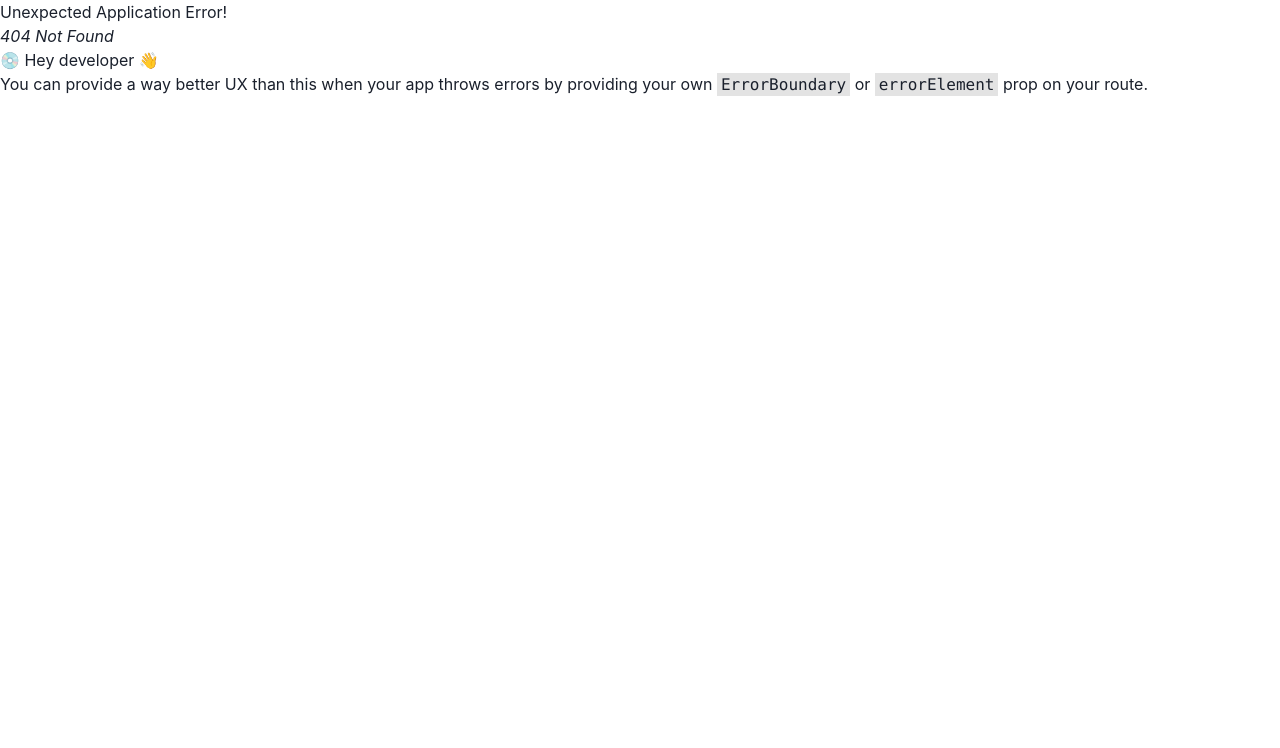
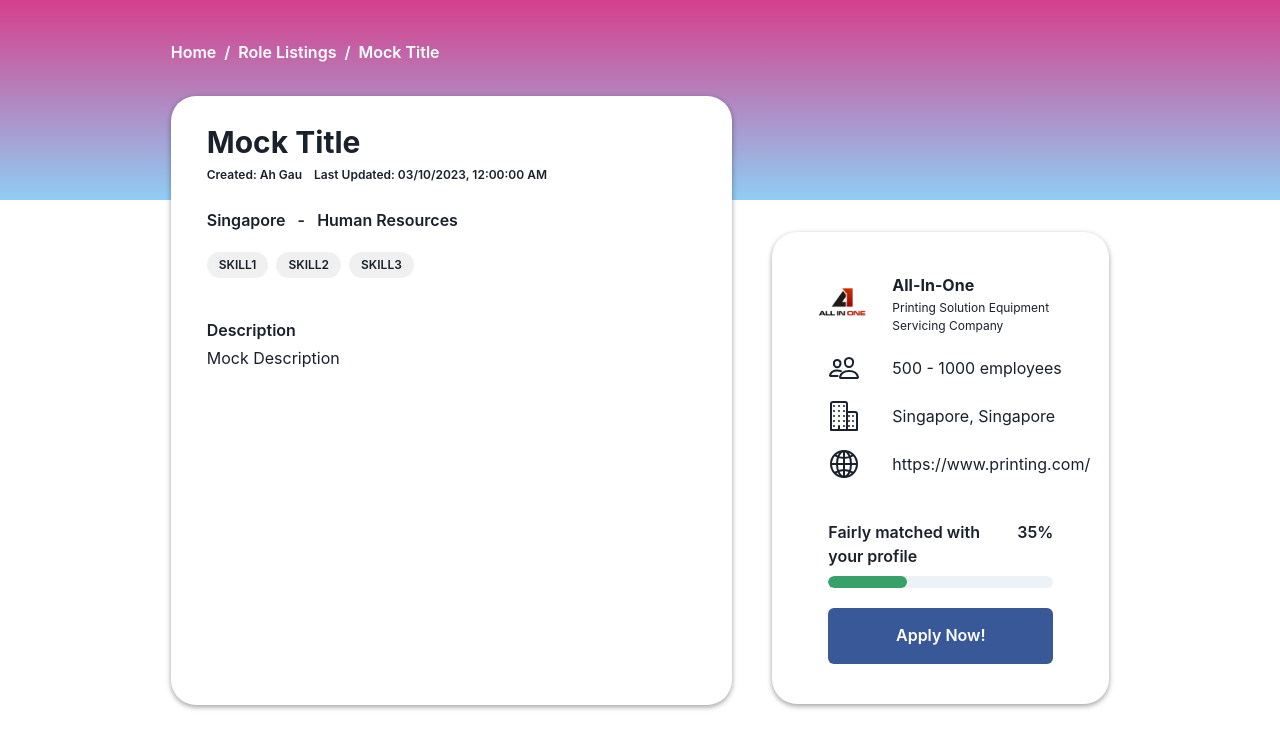
Before and after one commit to boonyeow/SPM2023, a React (Vite) app in the folder sbrb-frontend/: page /roles/1 in a window 1280 px wide. Before the commit this address had no page. Shown: the top 748 px of the page. Built offline with nearby package versions, Linux system fonts and the light colour scheme.

Commit message:
feat: SPM-7 specific role listing (#13)
* Added page and mocked integration with backend
* finalized UI for specific role listing

```diff
--- /dev/null
+++ b/sbrb-frontend/src/components/InfoCard.jsx
@@ -0,0 +1,98 @@
+import {
+  Box,
+  Button,
+  Card,
+  CardBody,
+  CardFooter,
+  CardHeader,
+  Flex,
+  HStack,
+  Heading,
+  Icon,
+  Image,
+  Link,
+  Progress,
+  Spacer,
+  Text,
+  VStack,
+} from "@chakra-ui/react";
+import {
+  IoBusinessOutline,
+  IoGlobeOutline,
+  IoPeopleOutline,
+} from "react-icons/io5";
+
+const InfoCard = ({ progress }) => {
+  let progressText;
+  if (progress >= 0 && progress < 25) {
+    progressText = "Poorly matched with your profile";
+  } else if (progress >= 25 && progress < 50) {
+    progressText = "Fairly matched with your profile";
+  } else if (progress >= 50 && progress < 75) {
+    progressText = "Decently matched with your profile!";
+  } else if (progress >= 75 && progress <= 100) {
+    progressText = "Perfectly match with your profile!";
+  }
+  return (
+    <Card
+      boxShadow="0 2px 4px rgba(0, 0, 0, 0.2), 0 2px 6px rgba(0, 0, 0, 0.2)" // Adjust the values as needed
+      borderRadius="25px">
+      <CardHeader pb={0}>
+        <Flex>
+          <Image
+            boxSize="100px"
+            objectFit="cover"
+            src="/logo.png"
+            alt="All-In-One Logo"
+          />
+          <Box mt={6}>
+            <Heading size="sm">All-In-One</Heading>
+            <Text mt={1} fontSize="xs">
+              Printing Solution Equipment Servicing Company
+            </Text>
+          </Box>
+        </Flex>
+      </CardHeader>
+      <CardBody pt={0} pl={14}>
+        <VStack align="flex-start" spacing={4} fontSize="md">
+          <HStack spacing={8}>
+            <Icon as={IoPeopleOutline} boxSize={8} />
+            <Text>500 - 1000 employees</Text>
+          </HStack>
+          <HStack spacing={8}>
+            <Icon as={IoBusinessOutline} boxSize={8} />
+            <Text>Singapore, Singapore</Text>
+          </HStack>
+          <HStack spacing={8}>
+            <Icon as={IoGlobeOutline} boxSize={8} />
+            <Link href="https://www.smu.edu.sg/" isExternal>
+              https://www.printing.com/
+            </Link>
+          </HStack>
+        </VStack>
+      </CardBody>
+      <CardFooter pt={5} px={14}>
+        <Box w="100%">
+          <Flex fontWeight="semibold" mb={2}>
+            <Text>{progressText}</Text>
+            <Spacer />
+            <Text>{progress}%</Text>
+          </Flex>
+          <Progress
+            colorScheme="green"
+            size="md"
+            value={progress}
+            borderRadius="25px"
+          />
+          <Box my={5}>
+            <Button w="100%" h={14} colorScheme="facebook">
+              Apply Now!
+            </Button>
+          </Box>
+        </Box>
+      </CardFooter>
+    </Card>
+  );
+};
+
+export default InfoCard;
--- /dev/null
+++ b/sbrb-frontend/src/components/RoleCard.jsx
@@ -0,0 +1,103 @@
+import {
+  Badge,
+  Box,
+  Card,
+  CardBody,
+  CardHeader,
+  Flex,
+  Heading,
+  Skeleton,
+  SkeletonText,
+  Stack,
+  Text,
+} from "@chakra-ui/react";
+
+const RoleCard = ({
+  title,
+  description,
+  skillsRequired,
+  country,
+  department,
+  creator,
+  dateCreated,
+  isLoading,
+}) => {
+  return (
+    <Card
+      py={2}
+      px={4}
+      boxShadow="0 2px 4px rgba(0, 0, 0, 0.2), 0 2px 6px rgba(0, 0, 0, 0.2)" // Adjust the values as needed
+      borderRadius="25px"
+      h={`calc(100% + 137px)`}>
+      <CardHeader>
+        {isLoading ? (
+          <Stack>
+            <Skeleton height="30px" />
+            <Skeleton height="5px" width="300px" />
+          </Stack>
+        ) : (
+          <>
+            <Heading size="lg">{title}</Heading>
+            <Flex mt={3} fontWeight="semibold">
+              <Text as="sub" mr={3}>
+                Created: {creator}
+              </Text>
+              <Text as="sub">Last Updated: {dateCreated}</Text>
+            </Flex>
+          </>
+        )}
+      </CardHeader>
+      <CardBody pt={4} pb={8}>
+        <Box mb={5}>
+          {isLoading ? (
+            <Skeleton height="10px" width="200px" />
+          ) : (
+            <Text fontWeight="semibold">
+              {country} &nbsp; - &nbsp; {department}
+            </Text>
+          )}
+        </Box>
+        <Box spacing={2} mb={8}>
+          {isLoading ? (
+            <Flex>
+              {new Array(4).fill(0).map((_, index) => {
+                return (
+                  <Skeleton key={index} width="75px" height="17px" mr={3} />
+                );
+              })}
+            </Flex>
+          ) : (
+            skillsRequired.map((skill, index) => {
+              return (
+                <Badge
+                  as="span"
+                  key={index}
+                  bg="blackAlpha.100"
+                  py={1}
+                  px={3}
+                  mr={2}
+                  mb={2}
+                  borderRadius="full"
+                  fontWeight="semibold">
+                  {skill}
+                </Badge>
+              );
+            })
+          )}
+        </Box>
+        <Box>
+          <Text fontWeight="semibold" mb={1}>
+            Description
+          </Text>
+          {isLoading ? (
+            <SkeletonText mt="4" noOfLines={4} spacing="4" skeletonHeight="2" />
+          ) : (
+            <Text whiteSpace="pre-wrap">{description}</Text>
+          )}
+        </Box>
+      </CardBody>
+    </Card>
+  );
+};
+
+export default RoleCard;
--- a/sbrb-frontend/src/main.jsx
+++ b/sbrb-frontend/src/main.jsx
@@ -3,11 +3,16 @@ import React from "react";
 import ReactDOM from "react-dom/client";
 import { RouterProvider } from "react-router-dom";
 import router from "./router";
+import { QueryClient, QueryClientProvider } from "@tanstack/react-query";
+
+const queryClient = new QueryClient();
 
 ReactDOM.createRoot(document.getElementById("root")).render(
   <React.StrictMode>
-    <ChakraProvider>
-      <RouterProvider router={router} />
-    </ChakraProvider>
+    <QueryClientProvider client={queryClient}>
+      <ChakraProvider>
+        <RouterProvider router={router} />
+      </ChakraProvider>
+    </QueryClientProvider>
   </React.StrictMode>
 );
--- /dev/null
+++ b/sbrb-frontend/src/pages/RoleView.jsx
@@ -0,0 +1,136 @@
+import InfoCard from "../components/InfoCard";
+import RoleCard from "../components/RoleCard";
+// import Swal from "sweetalert2";
+// import axios from "axios";
+import { formatDateTime } from "../service";
+// import { useParams } from "react-router-dom";
+// import { useQuery } from "@tanstack/react-query";
+import {
+  Box,
+  Breadcrumb,
+  BreadcrumbItem,
+  BreadcrumbLink,
+  Flex,
+  Spacer,
+} from "@chakra-ui/react";
+import { useEffect, useState } from "react";
+
+const RoleView = () => {
+  // const apiUrl = import.meta.env.VITE_API_URL;
+  // const { id } = useParams();
+
+  const [role, setRole] = useState({
+    listing_title: "",
+    listing_desc: "",
+    skills: [],
+    country: "",
+    dept: "",
+    created_by_name: "",
+    created_date: "",
+  });
+
+  useEffect(() => {
+    setRole({
+      listing_title: "Mock Title",
+      listing_desc: "Mock Description",
+      skills: ["Skill1", "Skill2", "Skill3"],
+      country: "Singapore",
+      dept: "Human Resources",
+      created_by_name: "Ah Gau",
+      created_date: "03/10/2023",
+    });
+  }, []);
+
+  // const {
+  //   isLoading,
+  //   isError,
+  //   data: roleData,
+  // } = useQuery({
+  //   queryKey: ["todos"],
+  //   queryFn: async () => {
+  //     const res = await axios.get(`${apiUrl}/listing/${id}`);
+  //     return res.data;
+  //   },
+  //   retry: 3,
+  // });
+
+  // useEffect(() => {
+  //   if (roleData) {
+  //     setRole(roleData);
+  //   }
+  // }, [roleData]);
+
+  // useEffect(() => {
+  //   if (isError) {
+  //     Swal.fire({
+  //       title: "Error!",
+  //       text: "Redirecting to home page...",
+  //       icon: "error",
+  //     });
+
+  //     setTimeout(() => {
+  //       window.location.href = "/";
+  //     }, 2000);
+  //   }
+  // }, [isError]);
+
+  return (
+    <>
+      <Box position="relative">
+        <Box
+          bgGradient={[
+            "linear(to-b,  pink.500, purple.300)",
+            "linear(to-tr, teal.300, yellow.400)",
+            "linear(to-t, blue.200, pink.500)",
+          ]}
+          w="100%"
+          h="200px" // Adjust the height as needed
+        ></Box>
+        <Flex justify="space-between" px={4} py={8}>
+          <Spacer />
+          <Box
+            position="relative" // To make it overlap with the image
+            top={-48} // To make it protrude the bottom of the image
+            w="45%">
+            <Box mb={8} color="white" fontWeight="semibold">
+              <Breadcrumb>
+                <BreadcrumbItem>
+                  <BreadcrumbLink href="/">Home</BreadcrumbLink>
+                </BreadcrumbItem>
+
+                <BreadcrumbItem>
+                  <BreadcrumbLink href="#">Role Listings</BreadcrumbLink>
+                </BreadcrumbItem>
+
+                <BreadcrumbItem isCurrentPage>
+                  <BreadcrumbLink href="#">
+                    {role.listing_title || "..."}
+                  </BreadcrumbLink>
+                </BreadcrumbItem>
+              </Breadcrumb>
+            </Box>
+            <RoleCard
+              title={role.listing_title}
+              description={role.listing_desc}
+              skillsRequired={role.skills}
+              country={role.country}
+              department={role.dept}
+              creator={role.created_by_name}
+              dateCreated={
+                role.created_date == "" ? "" : formatDateTime(role.created_date)
+              }
+              // isLoading={isLoading}
+            />
+          </Box>
+
+          <Box w="27%" ml={10}>
+            <InfoCard progress={35} />
+          </Box>
+          <Spacer />
+        </Flex>
+      </Box>
+    </>
+  );
+};
+
+export default RoleView;
--- a/sbrb-frontend/src/router.jsx
+++ b/sbrb-frontend/src/router.jsx
@@ -1,5 +1,7 @@
 import CreateJobListing from "./pages/CreateJobListing";
 import Home from "./pages/Home";
+import RoleView from "./pages/RoleView";
+
 import {
   Route,
   createBrowserRouter,
@@ -11,8 +13,7 @@ const router = createBrowserRouter(
     <Route path="/">
       <Route index element={<Home />} />
       <Route path="create-job-listing" element={<CreateJobListing />} />
-
-
+      <Route path="roles/:id" element={<RoleView />} />
     </Route>
   )
 );
--- /dev/null
+++ b/sbrb-frontend/src/service/formatter.js
@@ -0,0 +1,11 @@
+export const formatDateTime = (datetime) => {
+  const formattedDateTime = new Date(datetime).toLocaleString("en-US", {
+    year: "numeric",
+    month: "2-digit",
+    day: "2-digit",
+    hour: "2-digit",
+    minute: "2-digit",
+    second: "2-digit",
+  });
+  return formattedDateTime;
+};
--- /dev/null
+++ b/sbrb-frontend/src/service/index.js
@@ -0,0 +1 @@
+export * from "./formatter";
```
Also changed, not shown: sbrb-frontend/package.json (+7 -1 lines), sbrb-frontend/public/logo.png (added), 1 other file (tests, documents, lock files or other folders).
